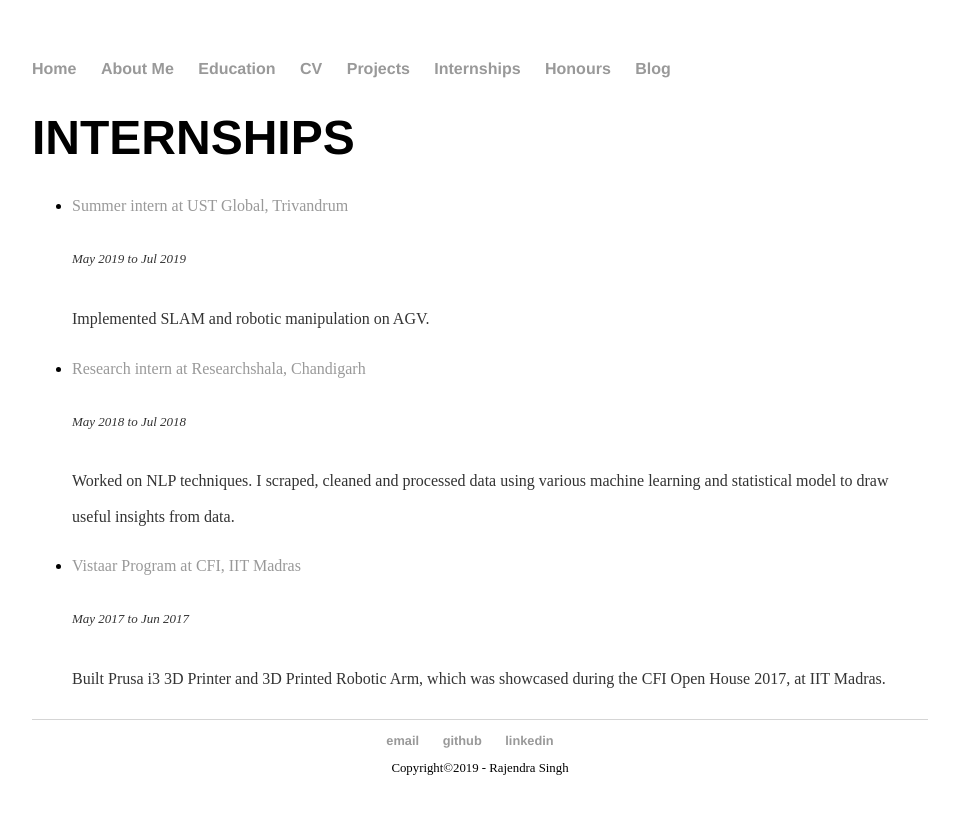
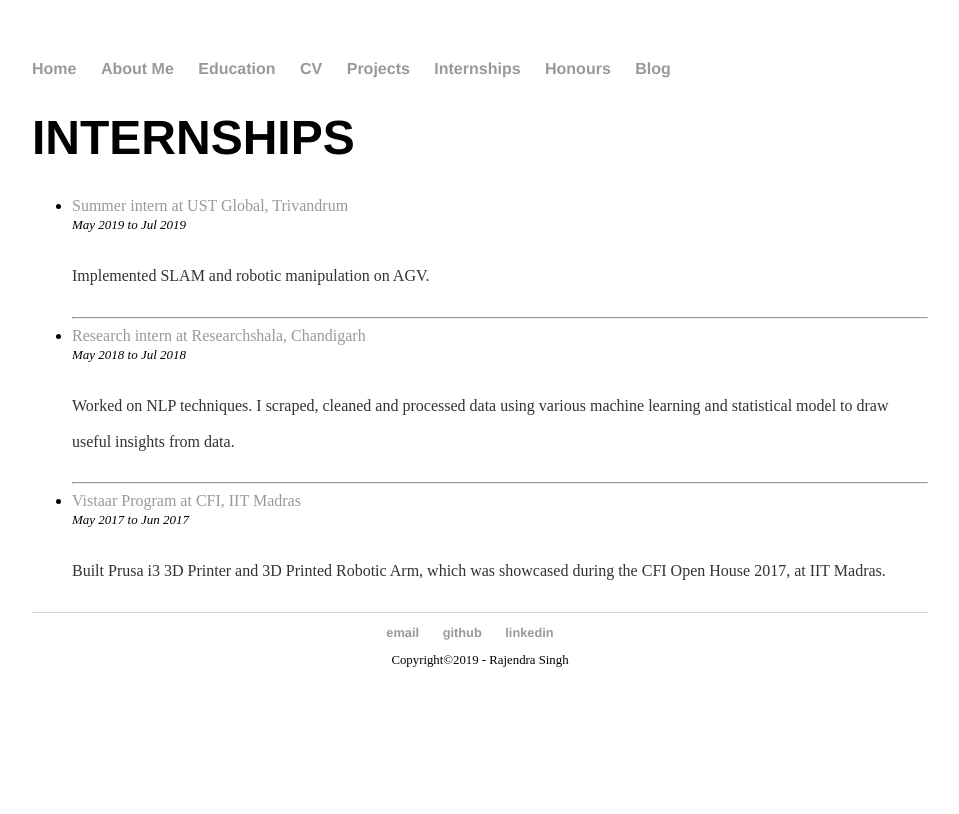
Before and after one commit to iamrajee/iamrajee.github.io, a Jekyll site: the page built from internships/index.html, in a window 1280 px wide. Shown: the top 814 px of the page, without its empty margins (160-1119 px from the left). Built offline with Jekyll 4.4.1, drawn with Linux system fonts in a browser that asks for light colours.

Commit message:
Update index.html

```diff
--- a/internships/index.html
+++ b/internships/index.html
@@ -6,15 +6,15 @@ title: INTERNSHIPS
 	<h1>{{ page.title }}</h1>
 	<ul class="internships">
 		<li><a href="https://drive.google.com/drive/folders/1wVjh9FLUY39Wi0YJACsanDgIDSbuzgoN?usp=sharing">Summer intern at UST Global, Trivandrum</a></li>
-		<p><font size="2"><em>May 2019 to Jul 2019</em></font></p>
+		<font size="2"><em>May 2019 to Jul 2019</em></font>
 		<p><font size="3">Implemented SLAM and robotic manipulation on AGV.</font></p>
-
+		<hr/>
 		<li><a href="https://drive.google.com/drive/folders/15aYonk-xzocmY8xJICLzRDUNPFH65QO0?usp=sharing">Research intern at Researchshala, Chandigarh</a></li>
-		<p><font size="2"><em>May 2018 to Jul 2018</em></font></p>
+		<font size="2"><em>May 2018 to Jul 2018</em></font>
 		<p><font size="3">Worked on NLP techniques. I scraped, cleaned and processed data using various machine learning and statistical model to draw useful insights from data.</font></p>
-
+		<hr/>
 		<li><a href="https://youtu.be/fiKWWNUrDsA">Vistaar Program at CFI, IIT Madras</a></li>
-		<p><font size="2"><em>May 2017 to Jun 2017</em></font></p>
+		<font size="2"><em>May 2017 to Jun 2017</em></font>
 		<p><font size="3">Built Prusa i3 3D Printer and 3D Printed Robotic Arm, which was showcased during the CFI Open House 2017, at IIT Madras.</font></p>
 	</ul>
 </div><!-- /.blurb -->
```
